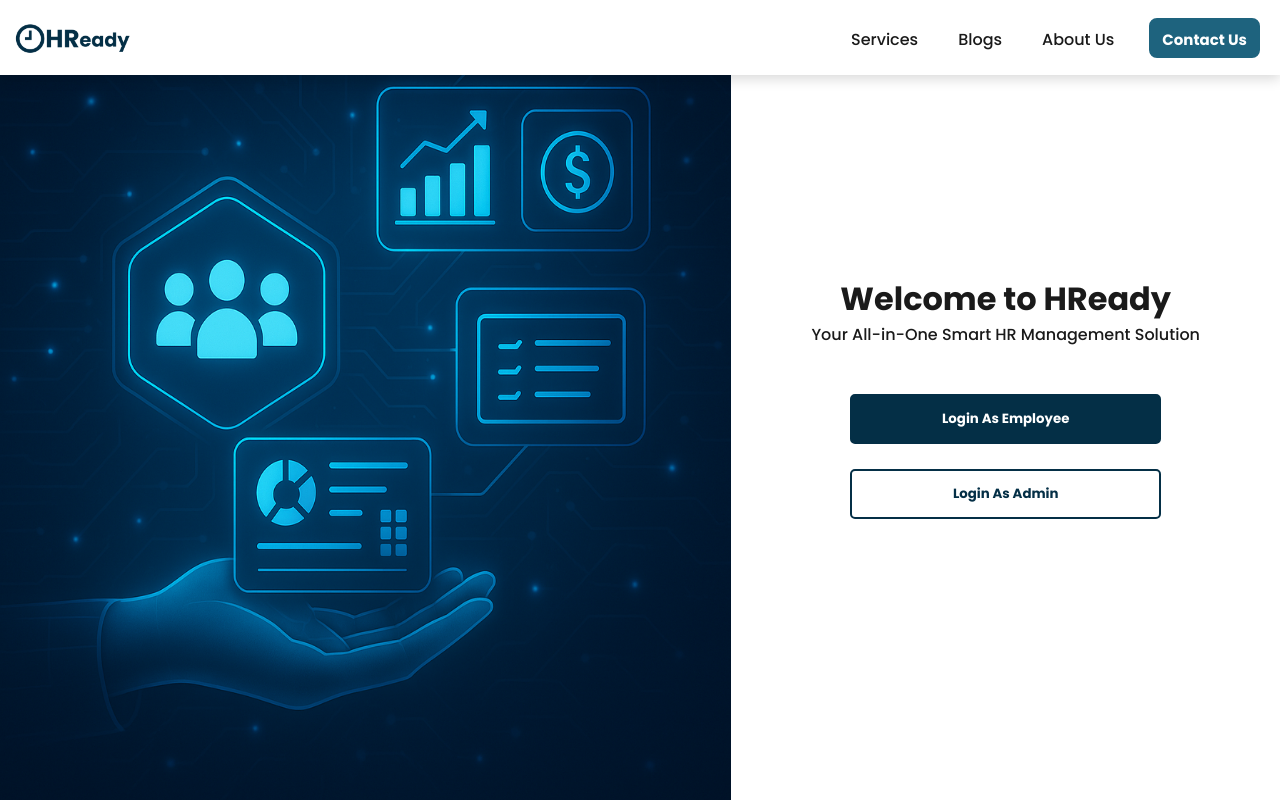
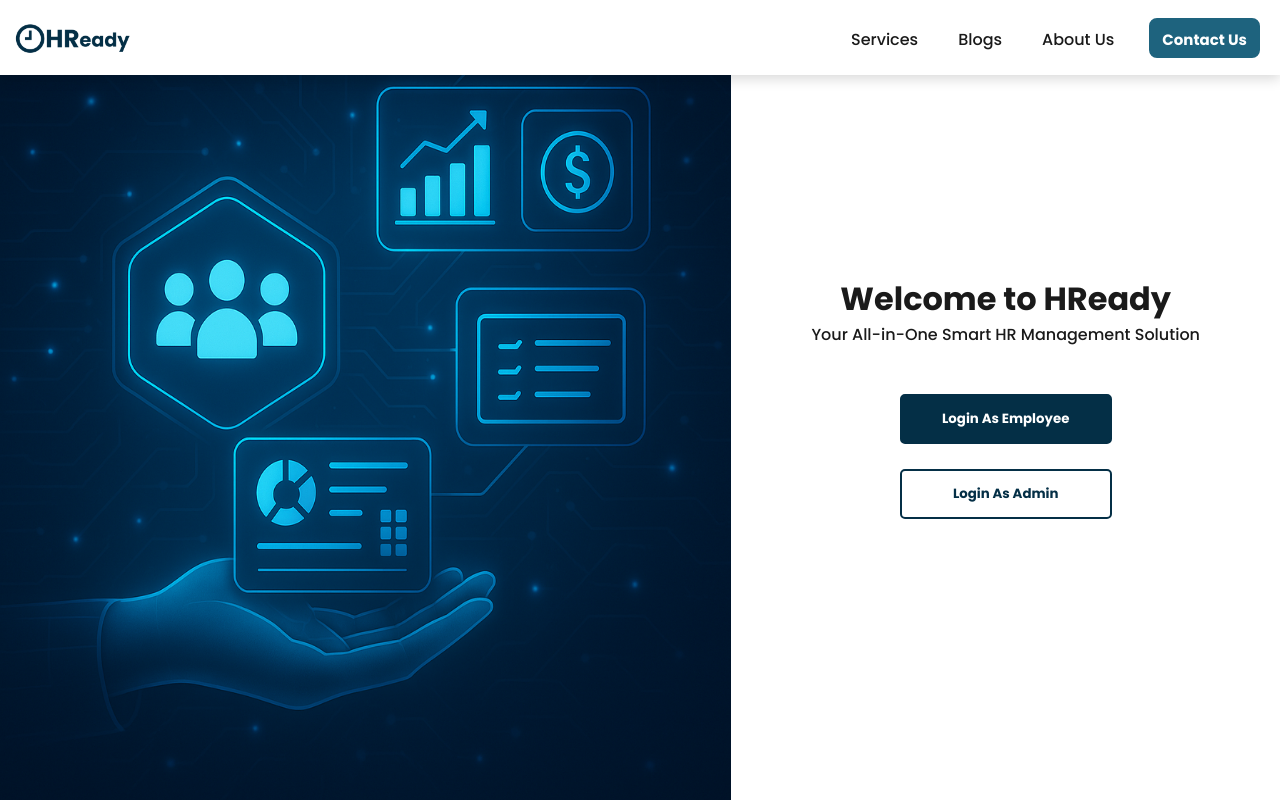
Before and after one commit to abhidhakal/HReady_WebApp, a React (Vite) app: page / in a window 1280 px wide. Built offline with nearby package versions, Linux system fonts and the light colour scheme.

Commit message:
homepage ui fix

```diff
--- a/src/pages/HomePage.jsx
+++ b/src/pages/HomePage.jsx
@@ -1,25 +1,29 @@
-import '../App.css';
 import React from 'react';
 import { Link } from 'react-router-dom';
 import Header from '/src/components/Header.jsx';
+import './css/HomePage.css';
 
 function HomePage() {
   return (
     <div className="full-screen">
-      <Header/>
+      <Header />
       <div className="home-container">
         <div className="left-side">
-          <img className="welcomepage-img" src="/welcome_img.png" alt="Welcome" />
+          <img
+            className="welcomepage-img"
+            src="/welcome_img.png"
+            alt="Welcome to HReady - Smart HR Management Solution"
+          />
         </div>
         <div className="right-side">
           <div>
             <h1>Welcome to HReady</h1>
             <h2>Your All-in-One Smart HR Management Solution</h2>
-            {/* Use Link to route to Admin Login */}
+          </div>
+          <div className="login-buttons">
             <Link to="/login">
               <button className="login-btn-employee">Login As Employee</button>
             </Link>
-            {/* Use Link to route to Admin Login */}
             <Link to="/login">
               <button className="login-btn-admin">Login As Admin</button>
             </Link>
--- a/src/pages/css/Dashboard.css
+++ b/src/pages/css/Dashboard.css
@@ -91,8 +91,15 @@ button {
 }
 
 .dashboard-container {
-  padding: 0 2rem 0 2rem;
+  display: flex;
   width: 100%;
+  min-height: calc(100vh - 75px);
+  margin-top: 75px;
+  transition: padding-left 0.3s ease;
+}
+
+.dashboard-container.sidebar-open {
+  padding-left: 280px;
 }
 
 button {
@@ -417,7 +424,7 @@ button {
   height: calc(100vh - 75px);
   background: linear-gradient(to bottom, #042F46, #031f2e);
   color: #ecf0f1;
-  transition: all 0.3s ease;
+  transition: left 0.3s ease;
   z-index: 1000;
   padding: 30px 0;
   box-shadow: 4px 0 24px rgba(0,0,0,0.15);
@@ -484,8 +491,30 @@ button {
 background-color: rgba(220, 53, 69, 0.2);
 }
 
-/* Responsive Adjustments */
+/* Update main content styles */
+.main-content {
+  flex: 1;
+  padding: 0 2rem;
+  width: 100%;
+  transition: all 0.3s ease;
+  min-width: 0; /* Prevents flex item from overflowing */
+}
+
+/* Update responsive styles */
 @media (max-width: 1200px) {
+  .dashboard-container.sidebar-open {
+    padding-left: 0;
+  }
+
+  .sidebar.open {
+    left: 0;
+    box-shadow: 4px 0 24px rgba(0,0,0,0.2);
+  }
+
+  .main-content {
+    padding: 0 1rem;
+  }
+
   .other-section {
     grid-template-columns: 1fr;
   }
@@ -496,6 +525,23 @@ button {
 }
 
 @media (max-width: 768px) {
+  .dashboard-container {
+    margin-top: 60px;
+  }
+
+  .sidebar {
+    width: 250px;
+    left: -250px;
+  }
+
+  .dashboard-container.sidebar-open {
+    padding-left: 0;
+  }
+
+  .main-content {
+    padding: 0 1rem;
+  }
+
   .welcome-banner {
     flex-direction: column;
     gap: 20px;
--- /dev/null
+++ b/src/pages/css/HomePage.css
@@ -0,0 +1,85 @@
+.full-screen {
+  display: flex;
+  height: 100vh;
+  width: 100%;
+  font-family: Poppins;
+}
+
+.home-container {
+  display: flex;
+  justify-content: center;
+  align-items: center;
+  /* padding: 60px 20px; */
+  background-color: #f9f9f9;
+  height: 100%;
+  width: 100%;
+}
+
+a {
+  text-decoration: none;
+  color: inherit;
+}
+
+.left-side {
+  flex: 1;
+  height: 100%;
+}
+
+.welcomepage-img {
+  height: 100%;
+  width: 100%;
+}
+
+.right-side {
+  flex: 0.75;
+  background-color: white;
+  height: 100%;
+  flex-direction: column;
+  display: flex;
+  justify-content: center;
+  align-items: center;
+  text-align: center;
+  color: #333;
+}
+
+.right-side h1 {
+  font-size: 2rem;
+  text-align: center;
+  margin: 0px 0px 10px 0px;
+}
+
+.right-side h2 {
+  font-size: 1rem;
+  font-weight: 500;
+  text-align: center;
+  margin: 0;
+}
+
+.login-btn-employee {
+  background-color: #042F46;
+  border: #042F46 solid 2px;
+  border-radius: 5px;
+  color: white;
+  font-weight: bold;
+  height: 50px;
+  width: 80%;
+  margin-top: 50px;
+  transition: box-shadow 0.3s ease;
+}
+
+.login-btn-employee:hover,.login-btn-admin:hover {
+  cursor: pointer;
+  box-shadow: 0 6px 10px rgba(0, 0, 0, 0.1);
+}
+
+.login-btn-admin {
+  background-color: white;
+  border: #042F46 solid 2px;
+  border-radius: 5px;
+  color: #042F46;
+  font-weight: bold;
+  height: 50px;
+  width: 80%;
+  margin-top: 25px;
+  transition: box-shadow 0.3s ease;
+}
```
Lines whose indentation alone changed are shown as unchanged.
